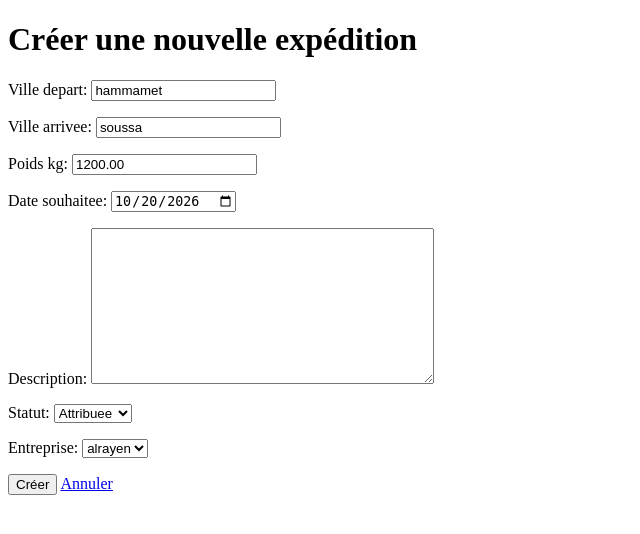
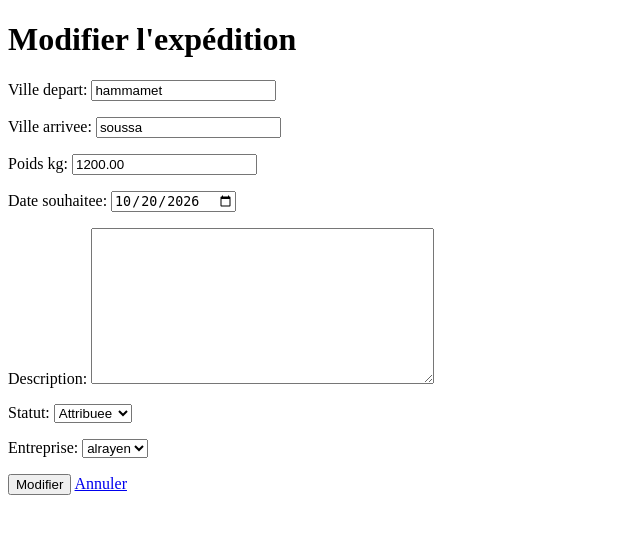
Before and after one commit to alrayen/transconnect, a Django app: page /expeditions/expeditions/2/update/ in a window 1280 px wide. Shown: the top 534 px of the page, without its empty margins (0-640 px from the left). Run offline with Django 5.2, Linux system fonts and the light colour scheme; data comes from the database, SQL or seed files in the repository.

Commit message:
crud formsss

```diff
--- a/templates/expedition/forms.html
+++ b/templates/expedition/forms.html
@@ -6,11 +6,15 @@
         <title>Expedition Form</title>
     </head>
     <body>
-        <h1>Créer une nouvelle expédition</h1>
+        <h1>
+            {% if form.instance.pk %}Modifier l'expédition{% else %}Créer une nouvelle expédition{% endif %}
+            <!-- {% if object %}Modifier l'expédition{% else %}Créer une nouvelle expédition{% endif %} -->
+
+        </h1>
         <form method="post">
             {% csrf_token %}
             {{ form.as_p }}
-            <button type="submit">Créer</button>
+            <button type="submit">{% if form.instance.pk %}Modifier{% else %}Créer{% endif %}</button>
             <a href="{% url 'expedition_list' %}">Annuler</a>
         </form>
     </body>
```
